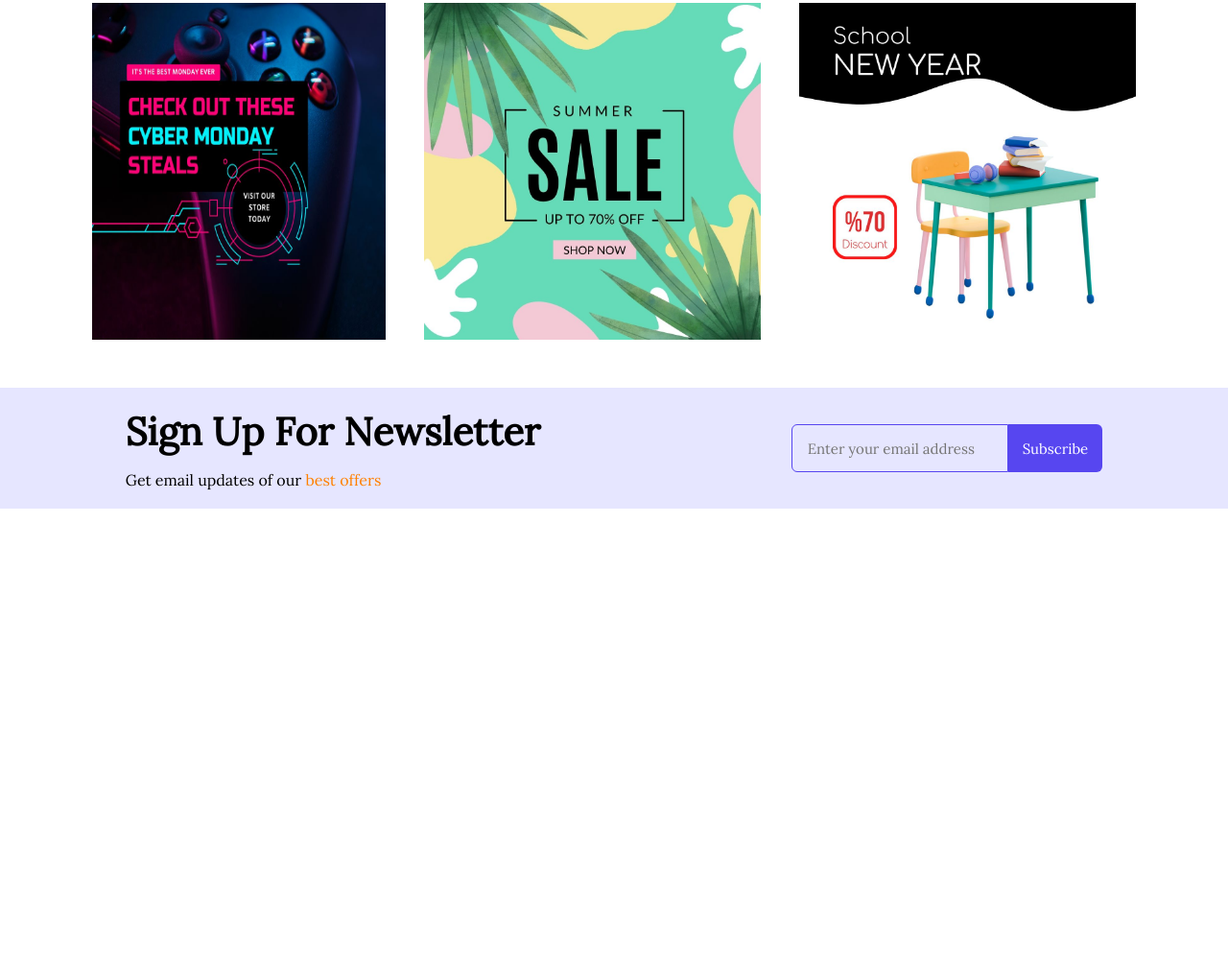
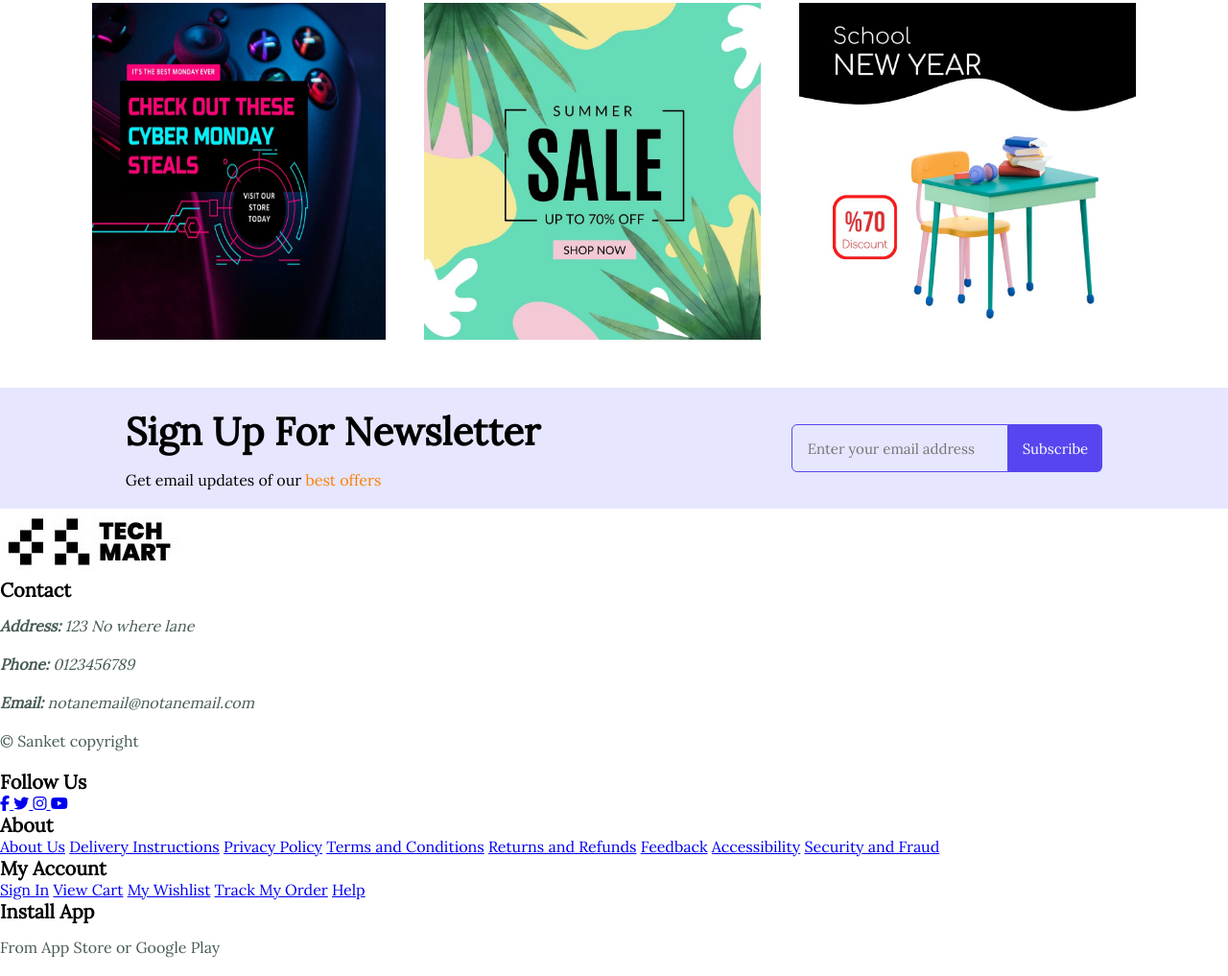
Before and after one commit to sanketkoirala/TechMart, a plain HTML site: page index.html in a window 1280 px wide. Shown: the part 2774-3791 px from the top of the page at 96% size. Before the commit the page ends 3304 px from the top, so only its background shows below. Drawn offline with nearby package versions, Linux system fonts and the light colour scheme; a web font is replaced by a local one.

Commit message:
Added Footer

```diff
--- a/index.html
+++ b/index.html
@@ -6,6 +6,7 @@
     <link rel="preconnect" href="https://fonts.googleapis.com">
     <link rel="preconnect" href="https://fonts.gstatic.com" crossorigin>
     <link href="https://fonts.googleapis.com/css2?family=Lora&display=swap" rel="stylesheet">
+    <script src="https://kit.fontawesome.com/07bcca3e37.js" crossorigin="anonymous"></script>
     <link rel="stylesheet" href="https://fonts.googleapis.com/css2?family=Material+Symbols+Outlined:opsz,wght,FILL,GRAD@48,400,0,0" />
     <link rel="stylesheet" media="screen" href="https://fontlibrary.org//face/glacial-indifference" type="text/css"/>
     <script defer src="script.js"></script>
@@ -113,6 +114,57 @@
         </div>
     </section>
 
+    <footer>
+        <img src="Images/logo.jpg" alt="">
+        <div class="footer-col">
+            <div class="footer-ver-col">
+            <h4>Contact</h4>
+            <Address>
+            <p> <strong>Address:</strong> 123 No where lane</p>
+            <p> <strong>Phone:</strong> 0123456789</p>
+            <p> <strong>Email:</strong> notanemail@notanemail.com</p>
+            </Address>
+            <p>&copy; Sanket copyright</p>
+            <div class="follow">
+                <h4>Follow Us</h4>
+                <div class="foot-icon">
+                   <a href="#"> <i class="fa-brands fa-facebook-f"></i> </a>
+                   <a href="#"> <i class="fa-brands fa-twitter"></i> </a>
+                   <a href="#"> <i class="fa-brands fa-instagram"> </i> </a>
+                   <a href="#"> <i class="fa-brands fa-youtube"></i> </a>
+                </div>
+            </div>
+        </div>
+
+            <div id="footer-about-col" class="footer-ver-col">
+                <h4>About</h4>
+                <a href="#">About Us</a>
+                <a href="#">Delivery Instructions</a>
+                <a href="#">Privacy Policy</a>
+                <a href="#">Terms and Conditions</a>
+                <a href="#">Returns and Refunds</a>
+                <a href="#">Feedback</a>
+                <a href="#">Accessibility</a>
+                <a href="#">Security and Fraud</a>
+            </div>
+            <div id="footer-account-col" class="footer-ver-col">
+                <h4>My Account</h4>
+                <a href="#">Sign In</a>
+                <a href="#">View Cart</a>
+                <a href="#">My Wishlist</a>
+                <a href="#">Track My Order</a>
+                <a href="#">Help</a>
+            </div>
+            <div id="footer-payment-col" class="footer-ver-col">
+                <h4>Install App</h4>
+                <p>From App Store or Google Play</p>
+                <div class="row">
+                  <img src="Images/Download.png" alt="">
+                </div>
+            </div>
+        </div>
+    </footer>
+
 
 
 </body>
```
